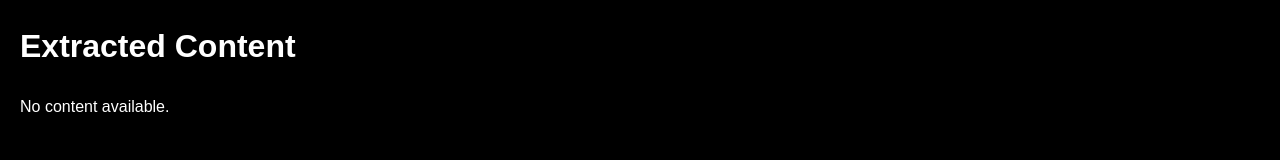
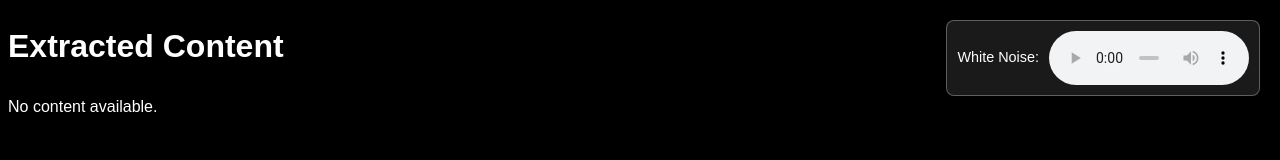
Before and after one commit to eyescratcher22/Fuel_station_locations, a website: page display.html in a window 1280 px wide. Drawn offline with Linux system fonts and the light colour scheme.

Commit message:
commit 2

```diff
--- a/display.html
+++ b/display.html
@@ -8,8 +8,7 @@
     body {
       font-family: Arial, sans-serif;
       line-height: 1.6;
-      margin: 20px;
-      max-width: 800px;
+
       background-color: black;
       color: white;
     }
@@ -17,17 +16,42 @@
       max-width: 100%;
       margin: 10px 0;
     }
-
+    #audio-player {
+      position: fixed;
+      top: 20px;
+      right: 20px;
+      background-color: rgba(255, 255, 255, 0.1);
+      border: 1px solid rgba(255, 255, 255, 0.3);
+      border-radius: 8px;
+      padding: 10px;
+      display: flex;
+      align-items: center;
+      gap: 10px;
+    }
+    #audio-player audio {
+      width: 200px;
+    }
+    #audio-player label {
+      font-size: 0.9em;
+      color: white;
+    }
   </style>
 </head>
 <body>
+  <div id="audio-player">
+    <label for="audio">White Noise:</label>
+    <audio id="audio" controls>
+      <source src="design elements\Study with White Noise  1 Hour Focus Ambience for Homework, Reading or Test Prep.mp3" type="audio/mpeg">
+      Your browser does not support the audio element.
+    </audio>
+  </div>
+
   <h1>Extracted Content</h1>
   <div id="content">
     <p>Loading content...</p>
   </div>
 
   <script>
-
     const extractedContent = localStorage.getItem("extractedContent");
 
     if (extractedContent) {
```
Also changed, not shown: index.html (+1 -1 lines), 1 other file.
